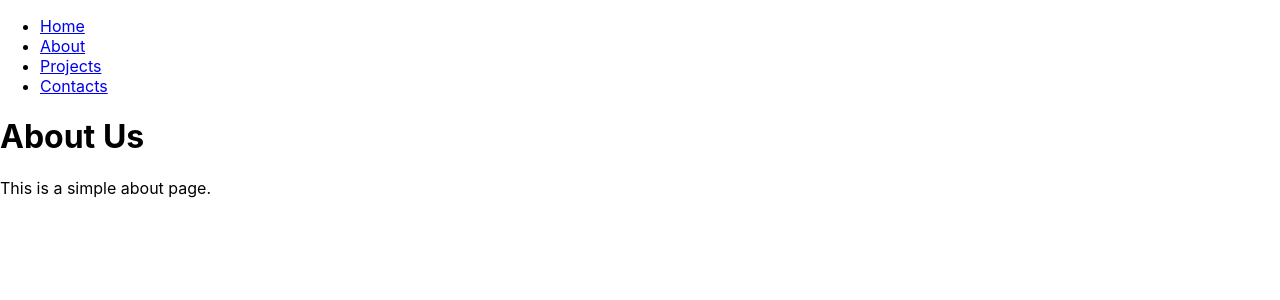
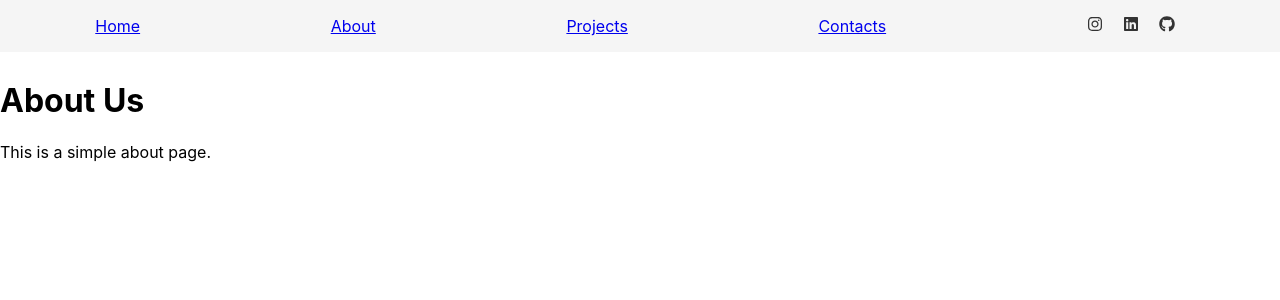
Before and after one commit to georgefang13/georgefang-website, a React (Create React App) app: page /about in a window 1280 px wide. Shown: the top 300 px of the page. Built offline with nearby package versions, Linux system fonts and the light colour scheme.

Commit message:
basic layout established, style to come

```diff
--- a/package.json
+++ b/package.json
@@ -8,6 +8,7 @@
     "@testing-library/user-event": "^13.5.0",
     "react": "^18.2.0",
     "react-dom": "^18.2.0",
+    "react-icons": "^5.0.1",
     "react-router-dom": "^6.22.0",
     "react-scripts": "5.0.1",
     "web-vitals": "^2.1.4"
--- a/src/App.css
+++ b/src/App.css
@@ -1,38 +1,23 @@
-.App {
-  text-align: center;
+nav {
+  background-color: #f5f5f5;
+  position: fixed;
+  top: 0;
+  width: 100%;
+  margin: 0px 0;
 }
 
-.App-logo {
-  height: 40vmin;
-  pointer-events: none;
+nav ul {
+  list-style-type: none;
+  padding: 0;
+  display: flex;
+  justify-content: space-around;
 }
 
-@media (prefers-reduced-motion: no-preference) {
-  .App-logo {
-    animation: App-logo-spin infinite 20s linear;
-  }
+nav div a {
+  color: #333;
+  margin: 0 10px;
 }
 
-.App-header {
-  background-color: #282c34;
-  min-height: 100vh;
-  display: flex;
-  flex-direction: column;
-  align-items: center;
-  justify-content: center;
-  font-size: calc(10px + 2vmin);
-  color: white;
+nav div a:hover {
+  color: #0077b5; /* Change this to your preferred hover color */
 }
-
-.App-link {
-  color: #61dafb;
-}
-
-@keyframes App-logo-spin {
-  from {
-    transform: rotate(0deg);
-  }
-  to {
-    transform: rotate(360deg);
-  }
-}
--- a/src/App.js
+++ b/src/App.js
@@ -1,9 +1,12 @@
 import React from 'react';
 import { BrowserRouter as Router, Routes, Route, Link } from 'react-router-dom';
+import { FaInstagram, FaLinkedin, FaGithub } from 'react-icons/fa';
+
 import About from './components/About';
 import Home from './components/Home';
 import Projects from './components/Projects';
 import Contacts from './components/Contacts';
+import './App.css';
 
 function App() {
   return (
@@ -15,9 +18,16 @@ function App() {
             <li><Link to="/about">About</Link></li>
             <li><Link to="/projects">Projects</Link></li>
             <li><Link to="/contacts">Contacts</Link></li>
+          <div>
+            <a href="https://www.instagram.com/georgefang23
+            " target="_blank" rel="noopener noreferrer"><FaInstagram /></a>
+            <a href="https://www.linkedin.com/in/georgefang1?challengeId=AQE4XGAe16ikmAAAAY2tgsqTOmaX1w3coqkCjDeJWssizPdzKFs1Tqr4ACz-goik3vEN18BZRi-vN3xaQTZsrnY7p50DYdO7NQ&submissionId=3598bedf-d014-b417-18aa-ed43d06bfd2d&challengeSource=AgH10brAugr1FAAAAY2tgweHA-o-_PeNyVt0P4aKrjg51nAwfjX5QTVzsm05eXE&challegeType=AgE-7E2UuWB5fwAAAY2tgweLbO4WC_ithHd3LYiRi5WhPj2QkVIL_fY&memberId=AgHcIDtC9JItMwAAAY2tgweOrDmMR8JzJtI9R2iESJV7414&recognizeDevice=AgFl1_Eh17wkqQAAAY2tgweSNc5oULbMx7kXELZuo4tbycRssv0N" target="_blank" rel="noopener noreferrer"><FaLinkedin /></a>
+            <a href="https://github.com/georgefang13" target="_blank" rel="noopener noreferrer"><FaGithub /></a>
+          </div>
           </ul>
         </nav>
 
+        <div style={{ paddingTop: '60px' }}>
           <Routes>
             <Route path="/" element={<Home />} />
             <Route path="/about" element={<About />} />
@@ -25,6 +35,7 @@ function App() {
             <Route path="/contacts" element={<Contacts />} />
           </Routes>
         </div>
+      </div>
     </Router>
   );
 }
--- /dev/null
+++ b/src/components/About.css
@@ -0,0 +1,4 @@
+div {
+    margin: 100;
+    padding: 100;
+  }
```
Also changed, not shown: src/components/Contacts.css (added), src/components/Home.css (added), src/components/Projects.css (added), 1 other file (tests, documents, lock files or other folders). Lines whose indentation alone changed are shown as unchanged.
